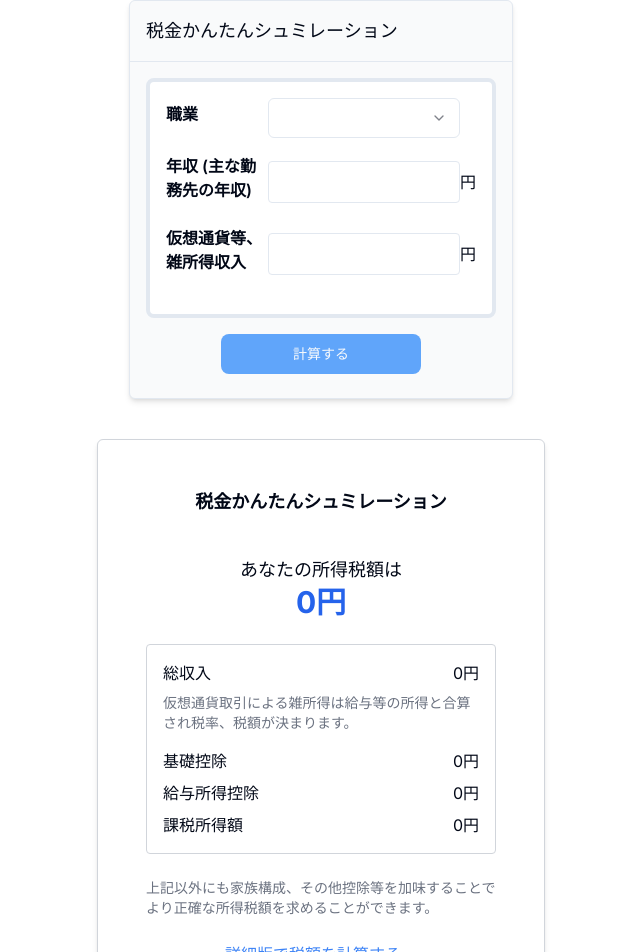
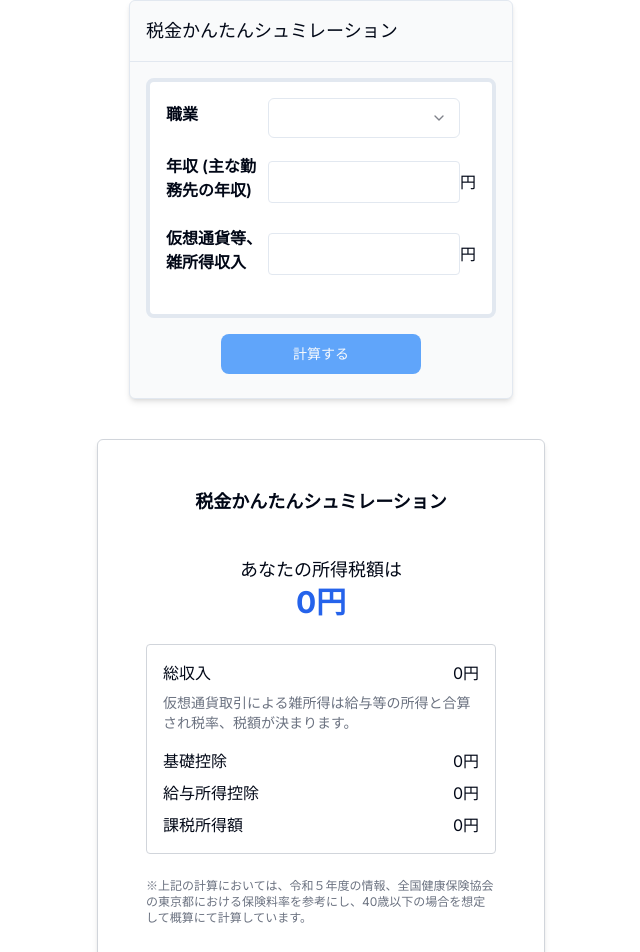
Before and after one commit to vnshgrg/crypto-tax-simulator, a Next.js app: page /simple-simulation in a window 1280 px wide. Shown: the top 952 px of the page, without its empty margins (319-959 px from the left). Built offline with nearby package versions, Linux system fonts and the light colour scheme.

Commit message:
fix text

```diff
--- a/src/app/simple-simulation/tax-simulation-result.tsx
+++ b/src/app/simple-simulation/tax-simulation-result.tsx
@@ -55,6 +55,9 @@ export const TaxSimulationResult = ({
             <span>{numberToJpy(taxableIncome)}</span>
           </div>
         </div>
+        <p className="mb-6 text-xs text-gray-500">
+          ※上記の計算においては、令和５年度の情報、全国健康保険協会の東京都における保険料率を参考にし、40歳以下の場合を想定して概算にて計算しています。
+        </p>
         <div className="mb-6 text-sm text-gray-500">
           上記以外にも家族構成、その他控除等を加味することでより正確な所得税額を求めることができます。
         </div>
```
